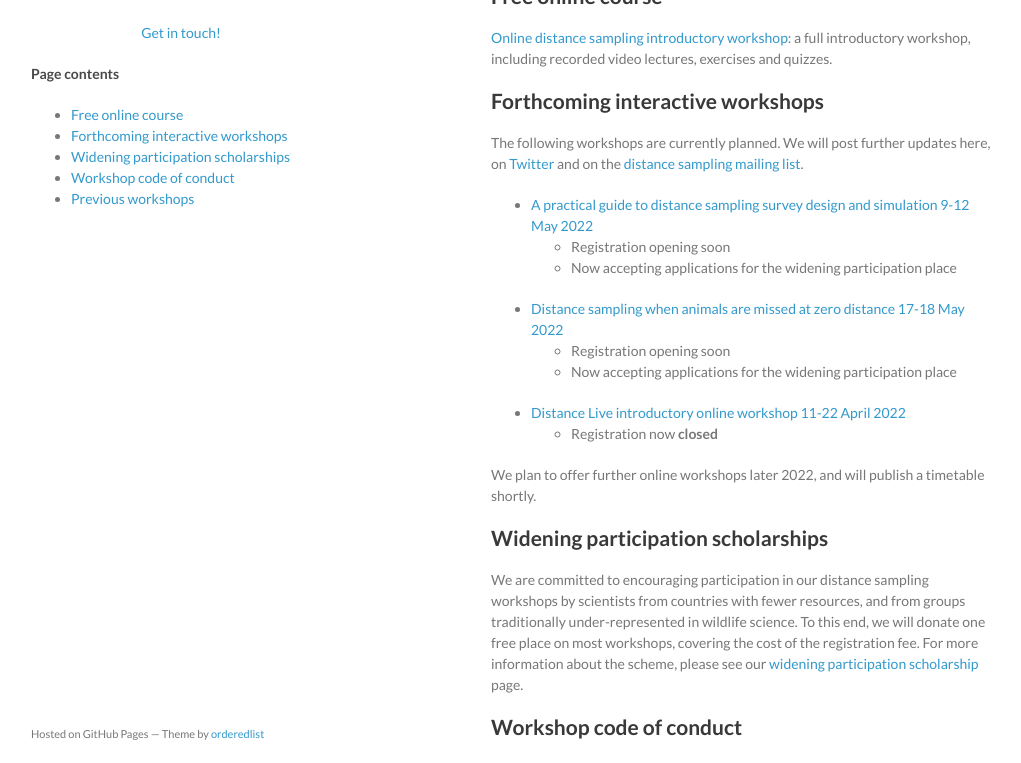
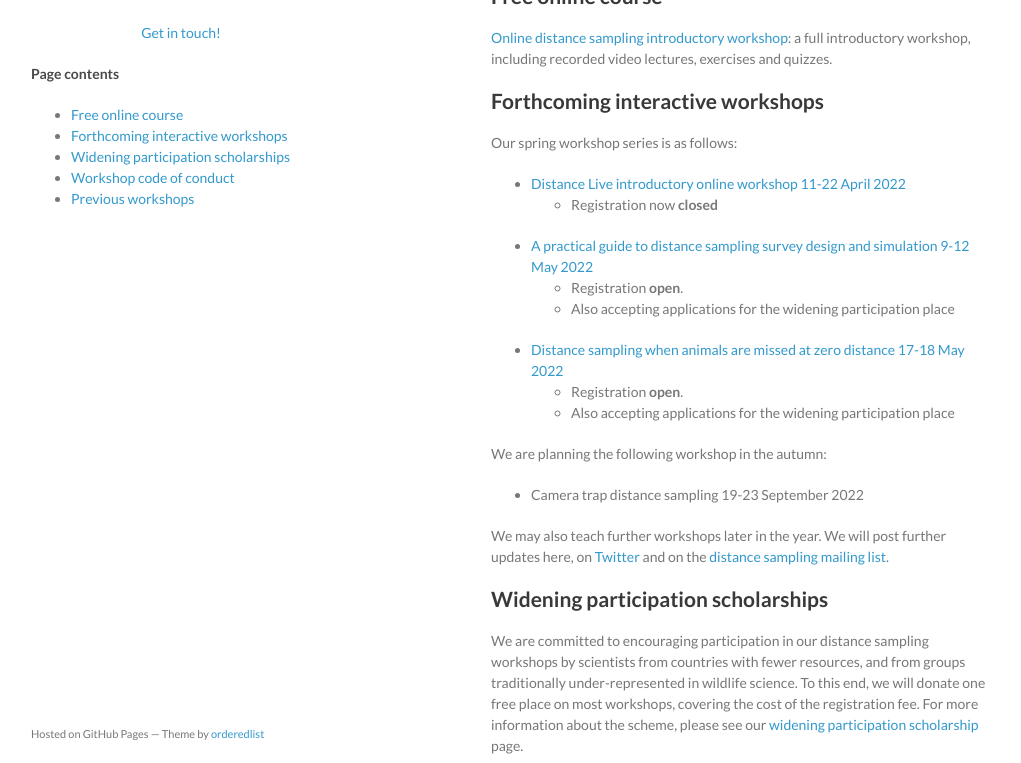
Before and after one commit to distanceworkshops/distanceworkshops.github.io, a Jekyll site: the page built from index.md, in a window 1280 px wide and 900 px high, cut to the strip 137-900 px from the top of the window. Shown: the whole strip, without its empty margins (129-1150 px from the left). Built offline with Jekyll 4.4.1, drawn with Linux system fonts in a browser that asks for light colours.

Commit message:
opening mrds and design workshops

```diff
--- a/index.md
+++ b/index.md
@@ -14,20 +14,24 @@ Here you can find content for distance sampling workshops including slides, exer
 
 ## Forthcoming interactive workshops
 
-The following workshops are currently planned.  We will post further updates here, on [Twitter](http://twitter.com/distancesamp) and on the [distance sampling mailing list](https://groups.google.com/forum/#!forum/distance-sampling).
-
-- [A practical guide to distance sampling survey design and simulation 9-12 May 2022](https://workshops.distancesampling.org/design-may-2022.html)
-  - Registration opening soon
-  - Now accepting applications for the widening participation place
-
-- [Distance sampling when animals are missed at zero distance 17-18 May 2022](https://workshops.distancesampling.org/mrds-may-2022.html)
-  - Registration opening soon
-  - Now accepting applications for the widening participation place
+Our spring workshop series is as follows:
 
 - [Distance Live introductory online workshop 11-22 April 2022](http://workshops.distancesampling.org/intro-apr-22.html)
   - Registration now **closed**
 
-We plan to offer further online workshops later 2022, and will publish a timetable shortly.
+- [A practical guide to distance sampling survey design and simulation 9-12 May 2022](https://workshops.distancesampling.org/design-may-2022.html)
+  - Registration **open**.
+  - Also accepting applications for the widening participation place
+
+- [Distance sampling when animals are missed at zero distance 17-18 May 2022](https://workshops.distancesampling.org/mrds-may-2022.html)
+  - Registration **open**.
+  - Also accepting applications for the widening participation place
+
+We are planning the following workshop in the autumn:
+
+- Camera trap distance sampling 19-23 September 2022
+
+We may also teach further workshops later in the year.  We will post further updates here, on [Twitter](http://twitter.com/distancesamp) and on the [distance sampling mailing list](https://groups.google.com/forum/#!forum/distance-sampling).
 
 ## Widening participation scholarships
 
```
